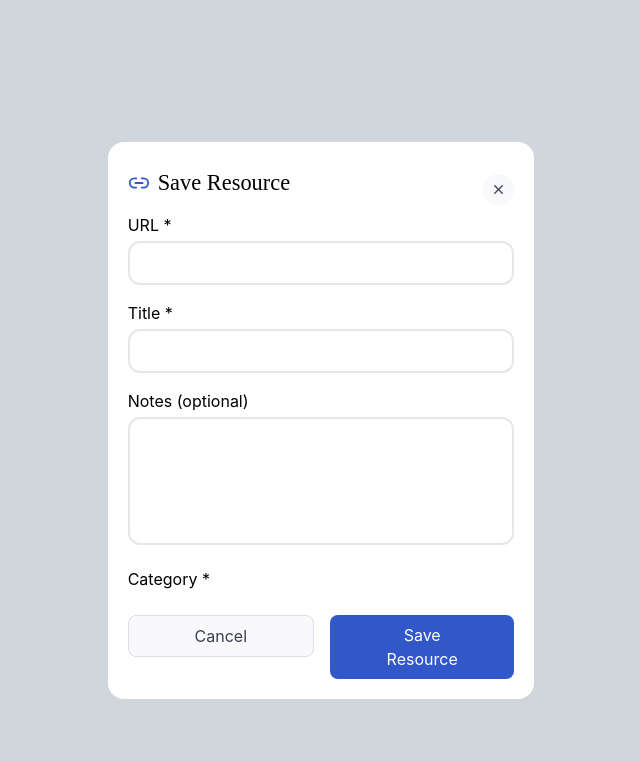
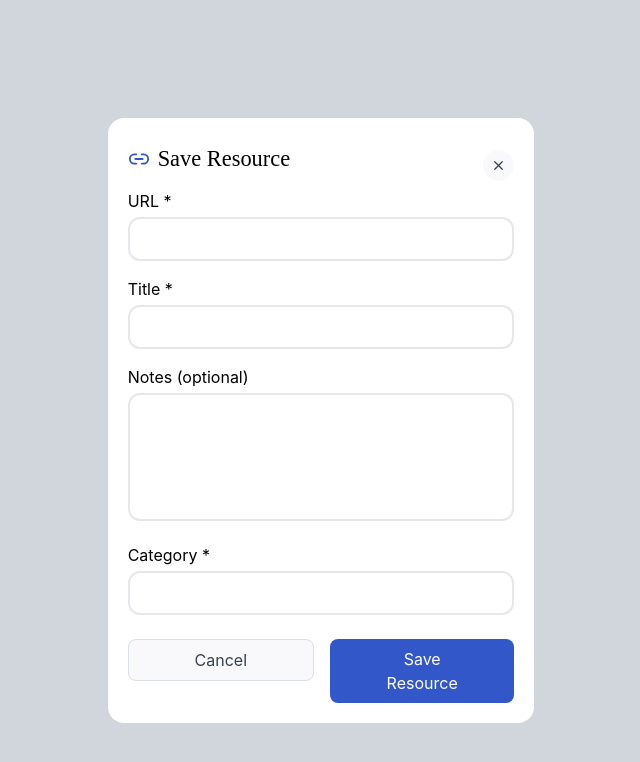
Before and after one commit to jatinydu/savestream, a React (Vite) app in the folder client/: page / in a window 1280 px wide. Shown: the top 762 px of the page, without its empty margins (319-959 px from the left). Built offline with nearby package versions, Linux system fonts and the light colour scheme; no server answers.

Commit message:
feat: add main input component for autocomplete search

```diff
--- a/client/src/components/autoComplete/SearchInput.tsx
+++ b/client/src/components/autoComplete/SearchInput.tsx
@@ -1,9 +1,30 @@
-import React from 'react'
+import { useEffect, useState } from 'react'
+import { SimpleInput } from '../lib/Input'
+import Suggestions from './Suggestions';
 
 export default function SearchInput() {
+  const [categories, setCategories] = useState([]);
+  useEffect(()=>{
+    const fetchCategories = async () => {
+      try{
+        const data = await fetch('https://dummyjson.com/products');
+        const res = await data.json();
+        console.log(res);
+        if(res && res.products) {
+          setCategories(res.products);
+        }
+      }catch(error){
+        console.error("Error fetching categories:", error);
+      }
+    }
+    fetchCategories();
+  },[])
   return (
-    <div>
-      Search-Input
+    <div className='flex flex-col gap-2'>
+      <SimpleInput className='w-full rounded-xl'/>
+      {
+         categories && categories.length > 0 ? <Suggestions categories={categories}/> : null
+      }
     </div>
   )
 }
--- a/client/src/components/autoComplete/Suggestions.tsx
+++ b/client/src/components/autoComplete/Suggestions.tsx
@@ -1,9 +1,16 @@
 import React from 'react'
 
-export default function Suggestions() {
+export default function Suggestions(props:{ categories: any[] }) {
   return (
-    <div>
-      Suggestions Component
+    <div className='w-full flex flex-col gap-1 max-h-[100px] overflow-x-hidden overflow-y-scroll scroll-auto'>
+      {
+        props.categories.map((category, index) => (
+          <div key={index} className='flex items-center justify-between px-3 py-2 rounded-lg hover:bg-gray-100 cursor-pointer'>
+            <span className='text-gray-700'>{category.title}</span>
+            <span className='text-gray-500 text-sm'>{category.category}</span>
+          </div>
+        ))
+      }
     </div>
   )
 }
--- a/client/src/components/createPost/createInput.tsx
+++ b/client/src/components/createPost/createInput.tsx
@@ -1,4 +1,5 @@
 import { SimpleInput, TextArea } from "../lib/Input";
+import SearchInput from "../autoComplete/SearchInput";
 
 interface CreateInputProps {
   label?: string;
@@ -24,7 +25,7 @@ export default function CreateInput(props:CreateInputProps) {
         </span>
       </span>
       {
-        props.tagType === 'input' ?  <SimpleInput className="w-full rounded-xl"/> : props.tagType === 'textarea' ? <TextArea className="w-full rounded-xl" /> : null
+        props.tagType === 'input' ?  <SimpleInput className="w-full rounded-xl"/> : props.tagType === 'textarea' ? <TextArea className="w-full rounded-xl" /> : props.tagType === "dropdown" ? <SearchInput/> : null
       }
     </div>
   )
```
